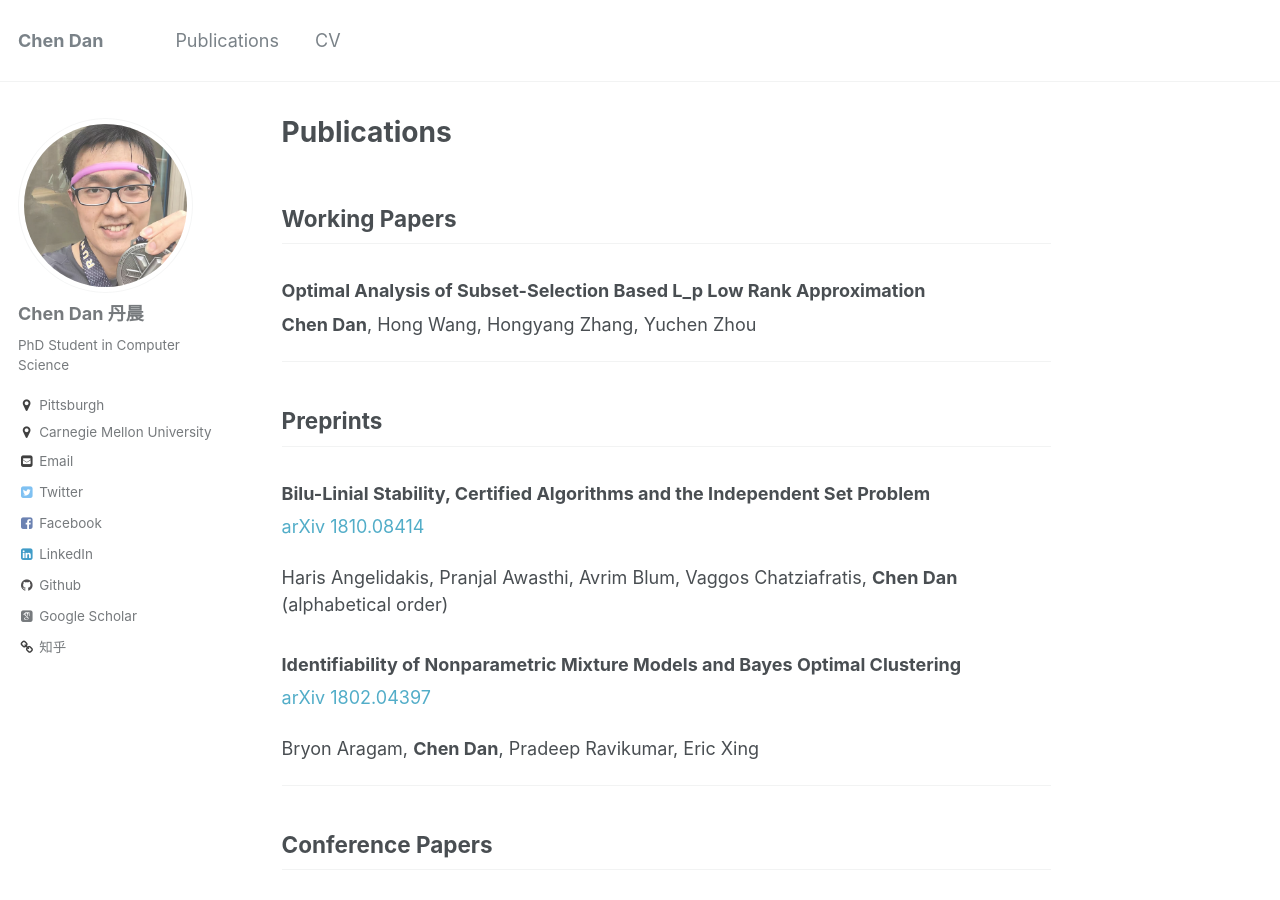
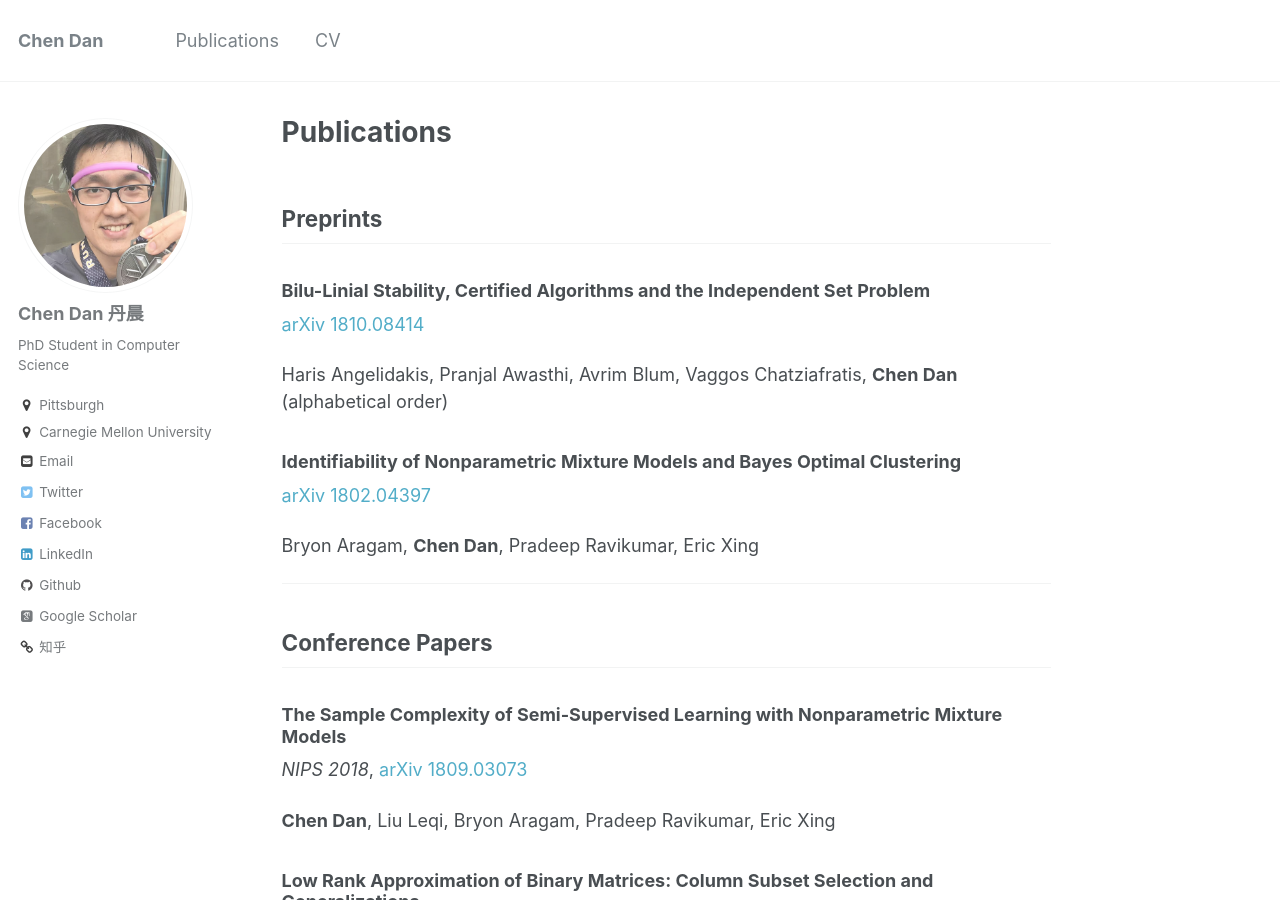
Before and after one commit to ChenDanCMU/chendancmu.github.io, a Jekyll site: the page built from _pages/publications.md, in a window 1280 px wide and 900 px high. Built offline with Jekyll 4.4.1, drawn with Linux system fonts in a browser that asks for light colours; some web fonts are replaced.

Commit message:
Update publications.md

```diff
--- a/_pages/publications.md
+++ b/_pages/publications.md
@@ -3,15 +3,6 @@
 title: "Publications"
 permalink: /publications/
 author_profile: true
----
-## Working Papers
-
-### Optimal Analysis of Subset-Selection Based L_p Low Rank Approximation
-
-**Chen Dan**, Hong Wang, Hongyang Zhang, Yuchen Zhou
-
-
-
 ---
 ## Preprints
 
```
